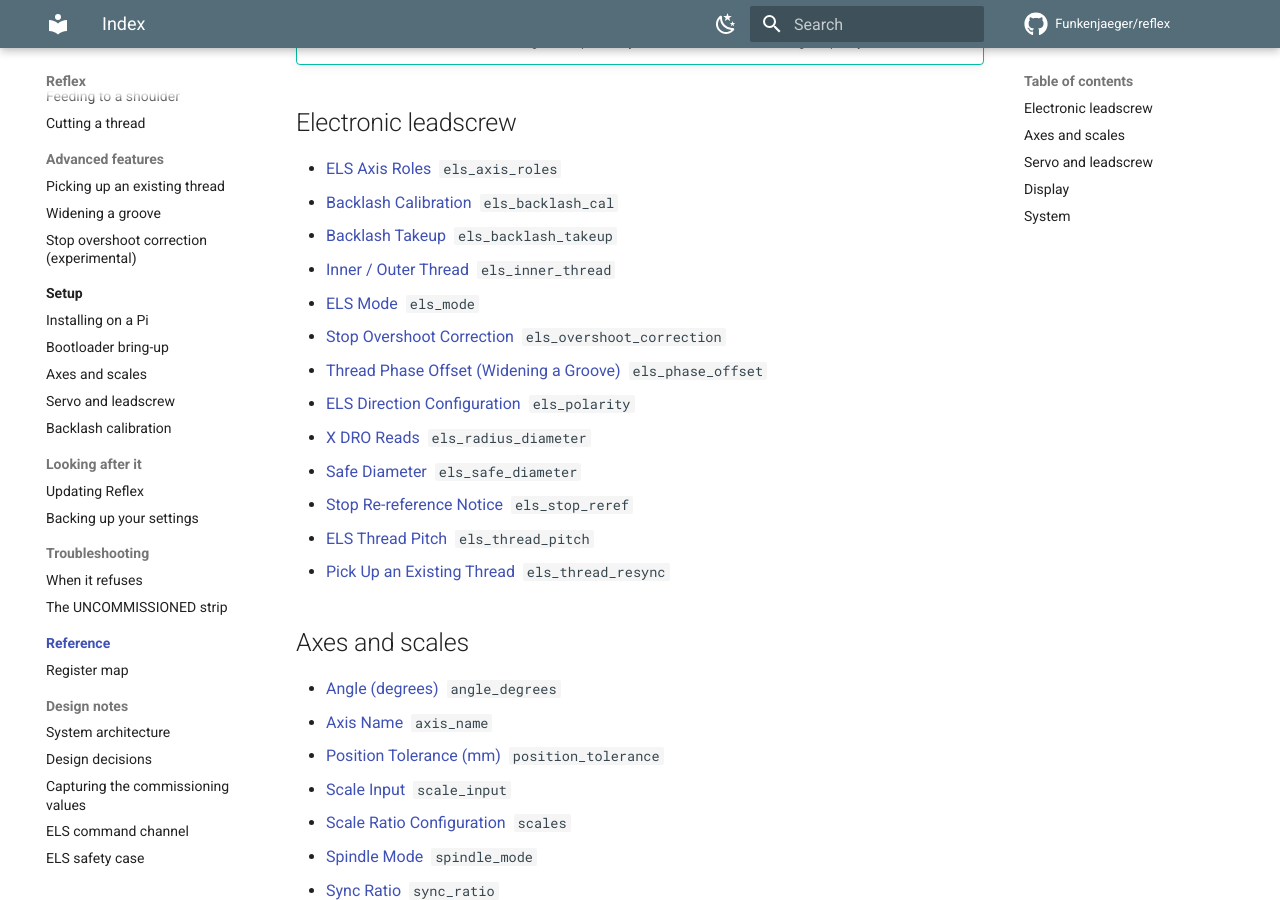
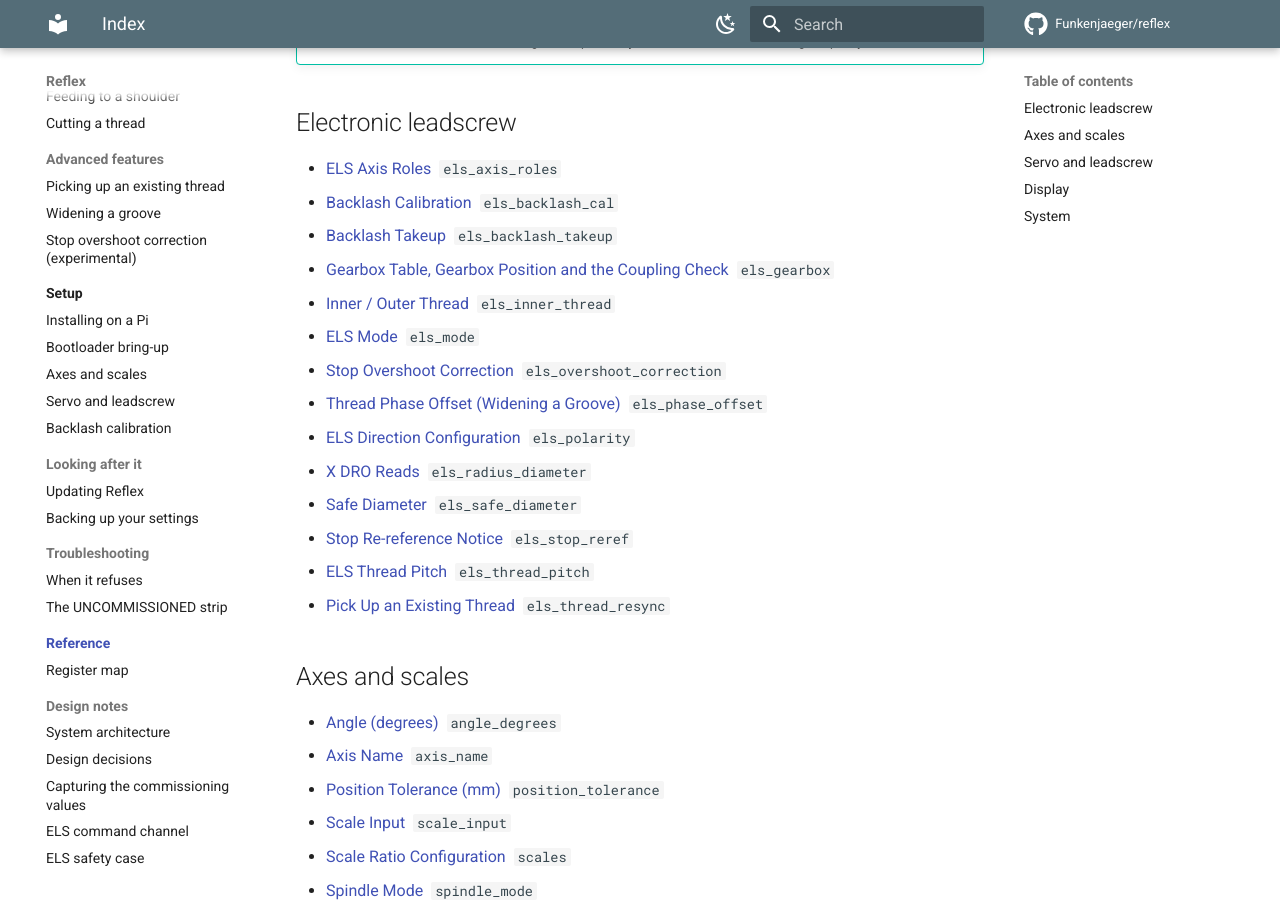
Before and after one commit to Funkenjaeger/reflex, an MkDocs documentation site: the page built from docs/reference/index.md, in a window 1280 px wide and 900 px high, scrolled down 362 px. Built offline with MkDocs 1.6.1 and Material for MkDocs 9.7.7, drawn with Linux system fonts in a browser that asks for light colours; comment, search, counter and statistics services are not loaded; part of the change alters nothing that is shown.

Commit message:
docs(reference): list the gearbox help topic in the reference index
The gearbox help page was added without regenerating docs/reference/index.md,
so the docs workflow's index check (gen_reference_index.py --check) failed on
the tree. Regenerated: 40 topics.

Co-Authored-By: Claude Opus 5.5 <noreply@anthropic.com>

```diff
--- a/docs/reference/index.md
+++ b/docs/reference/index.md
@@ -19,6 +19,7 @@ no drift.
 - [ELS Axis Roles](https://github.com/Funkenjaeger/reflex/blob/main/ui/reflex/help/els_axis_roles.md) &nbsp;`els_axis_roles`
 - [Backlash Calibration](https://github.com/Funkenjaeger/reflex/blob/main/ui/reflex/help/els_backlash_cal.md) &nbsp;`els_backlash_cal`
 - [Backlash Takeup](https://github.com/Funkenjaeger/reflex/blob/main/ui/reflex/help/els_backlash_takeup.md) &nbsp;`els_backlash_takeup`
+- [Gearbox Table, Gearbox Position and the Coupling Check](https://github.com/Funkenjaeger/reflex/blob/main/ui/reflex/help/els_gearbox.md) &nbsp;`els_gearbox`
 - [Inner / Outer Thread](https://github.com/Funkenjaeger/reflex/blob/main/ui/reflex/help/els_inner_thread.md) &nbsp;`els_inner_thread`
 - [ELS Mode](https://github.com/Funkenjaeger/reflex/blob/main/ui/reflex/help/els_mode.md) &nbsp;`els_mode`
 - [Stop Overshoot Correction](https://github.com/Funkenjaeger/reflex/blob/main/ui/reflex/help/els_overshoot_correction.md) &nbsp;`els_overshoot_correction`
@@ -70,4 +71,4 @@ no drift.
 
 ---
 
-39 topics.
+40 topics.
```
